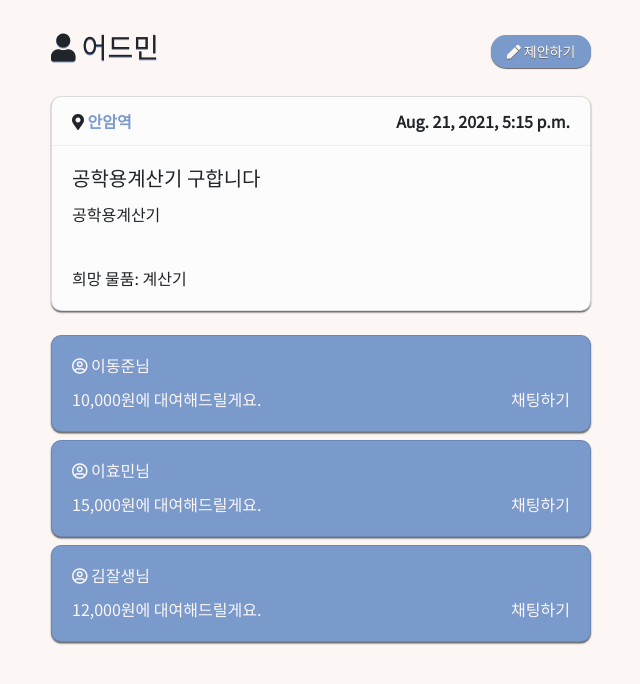
After one commit to m0nd2y/BorrowGo, a Django app: page /postdetail/19 in a window 1280 px wide. The commit adds this page. Shown: the top 684 px of the page, without its empty margins (319-959 px from the left). Run offline with Django 3.2, Linux system fonts and the light colour scheme; data comes from the database, SQL or seed files in the repository; some libraries are stand-ins or nearby versions.

Commit message:
connect_postdetail_routing

```diff
--- /dev/null
+++ b/BorrowGo/main/templates/postdetail.html
@@ -0,0 +1,132 @@
+<!DOCTYPE html>
+<html>
+
+<head>
+	<meta charset="utf-8">
+	<meta name="viewport" content="width=device-width, initial-scale=1">
+	<title>postCreate</title>
+	<link rel="stylesheet" href="https://cdnjs.cloudflare.com/ajax/libs/font-awesome/5.15.4/css/all.min.css" type="text/css">
+	<link rel="stylesheet" href="https://static.pingendo.com/bootstrap/bootstrap-4.3.1.css">
+	<link rel="preconnect" href="https://fonts.googleapis.com">
+	<link rel="preconnect" href="https://fonts.gstatic.com" crossorigin>
+	<link href="https://fonts.googleapis.com/css2?family=Noto+Sans+KR&display=swap" rel="stylesheet">
+	<style>
+		h1, h2, h3, h6, button {
+            font-family: 'Noto Sans KR', sans-serif;
+            text-shadow: 0px 0.5px 0.5px rgb(123, 154, 204);
+		}
+        h5 {
+            font-family: 'Noto Sans KR', sans-serif;
+        }
+        body {
+            margin:0;
+            padding:0;
+            background-color: rgb(252, 246, 245);
+            font-family: 'Noto Sans KR', sans-serif;
+        }
+        .propose_button {
+            background-color: rgb(123, 154, 204);
+            color: rgb(252, 246, 245);
+            border: 0;
+            border-radius: 15px;
+            width: 100px;
+            font-size: 14px;
+            text-shadow: 0px 0.5px 0.5px #666;
+            box-shadow: 0px 1px 1px #666;
+            margin-top: 0.34rem !important;
+        }
+        .propose_button:hover {
+            background-color: rgb(123, 154, 204);
+            box-shadow: 0px 0.5px 0.5px #666;
+            color: rgb(252, 246, 245);
+            opacity: 0.8;
+        }
+        .card {
+            border-radius: 10px;
+            background-color: rgb(252, 252, 252);
+            box-shadow: 0px 1.5px 1.5px #666;
+        }
+        .card-header {
+            padding: 0.75rem 1.25rem;
+            margin-bottom: 0;
+            background-color: rgba(0, 0, 0, 0);
+            border-bottom: 1px solid rgba(0, 0, 0, 0.05);
+        }
+        .location{
+            color: rgb(123, 154, 204);
+        }
+	</style>
+</head>
+
+<body>
+	<div class="py-7" style="margin-top:30px;">
+		<div class="container">
+			<div class="write-card mt-3">
+				<div class="row mt-2">
+					<div class="col-lg-3"></div>
+					<div class="col-lg-6">
+                        <h3><i class="fas fa-user"></i> {{post.writer_id}}<button type="submit" class="btn btn-light propose_button float-right" onclick="location.href='/postComment'"><i class="fas fa-pen"></i> 제안하기</button></h3>
+                    </div>
+                </div>
+            </div>
+
+            <div class="row mt-4 mb-4">
+                <div class="col-lg-3"></div>
+                <div class="col-lg-6">
+                    <div class="card">
+                        <div class="card-header"> <i class="fas fa-map-marker-alt"></i>  <b class="location">{{post.location}}</b><b class="float-right">{{post.create_time}}</b>
+                        </div>
+                        <div class="card-body">
+                            <h5 class="card-title">{{post.post_title}}</h5>
+                            <p class="card-text">{{post.post_content}}</p>
+                            <br>
+                            <p class="card-text">희망 물품: {{post.item}}</p>
+                        </div>
+                    </div>
+                </div>
+            </div>
+
+            <div class="row mt-2">
+                <div class="col-lg-3"></div>
+                <div class="col-lg-6">
+                    <div class="card" style="background-color: rgb(123, 154, 204);color: rgb(252, 246, 245);box-shadow: 0px 1.5px 1.5px #666;">
+                        <div class="card-body">
+                            <h6 class="card-title"><i class="far fa-user-circle"></i> 이동준님</h6>
+                            <p class="card-text">10,000원에 대여해드릴게요. <a href="#" class="float-right" style="color: rgb(252, 246, 245);">채팅하기</a></p>
+                        </div>
+                    </div>
+                </div>
+            </div>
+
+            <div class="row mt-2">
+                <div class="col-lg-3"></div>
+                <div class="col-lg-6">
+                    <div class="card" style="background-color: rgb(123, 154, 204);color: rgb(252, 246, 245);box-shadow: 0px 1.5px 1.5px #666;">
+                        <div class="card-body">
+                            <h6 class="card-title"><i class="far fa-user-circle"></i> 이효민님</h6>
+                            <p class="card-text">15,000원에 대여해드릴게요. <a href="#" class="float-right" style="color: rgb(252, 246, 245);">채팅하기</a></p>
+                        </div>
+                    </div>
+                </div>
+            </div>
+
+            <div class="row mt-2">
+                <div class="col-lg-3"></div>
+                <div class="col-lg-6">
+                    <div class="card" style="background-color: rgb(123, 154, 204);color: rgb(252, 246, 245);box-shadow: 0px 1.5px 1.5px #666;">
+                        <div class="card-body">
+                            <h6 class="card-title"><i class="far fa-user-circle"></i> 김잘생님</h6>
+                            <p class="card-text">12,000원에 대여해드릴게요. <a href="#" class="float-right" style="color: rgb(252, 246, 245);">채팅하기</a></p>
+                        </div>
+                    </div>
+                </div>
+            </div>
+
+		</div>
+	</div>
+	<script src="https://code.jquery.com/jquery-3.3.1.slim.min.js" integrity="sha384-q8i/X+965DzO0rT7abK41JStQIAqVgRVzpbzo5smXKp4YfRvH+8abtTE1Pi6jizo" crossorigin="anonymous"></script>
+	<script src="https://cdn.jsdelivr.net/npm/@popperjs/core@2.9.3/dist/umd/popper.min.js" integrity="sha384-eMNCOe7tC1doHpGoWe/6oMVemdAVTMs2xqW4mwXrXsW0L84Iytr2wi5v2QjrP/xp" crossorigin="anonymous"></script>
+	<script src="https://cdn.jsdelivr.net/npm/bootstrap@5.1.0/dist/js/bootstrap.min.js" integrity="sha384-cn7l7gDp0eyniUwwAZgrzD06kc/tftFf19TOAs2zVinnD/C7E91j9yyk5//jjpt/" crossorigin="anonymous"></script>
+</body>
+
+</html>
--- a/BorrowGo/main/templates/postlist.html
+++ b/BorrowGo/main/templates/postlist.html
@@ -82,7 +82,7 @@
         <div class="row mt-2">
           <div class="col-lg-3"></div>
           <div class="col-lg-6">
-            <div class="card" onclick="location.href='/postDetail?id=1'">
+            <div class="card" onclick="location.href='/postdetail/{{list.post_id}}'">
               <div class="card-header">
                 <i class="fas fa-map-marker-alt"></i> <b class="location">{{list.location}}</b>
               </div>
--- a/BorrowGo/main/urls.py
+++ b/BorrowGo/main/urls.py
@@ -5,6 +5,7 @@ urlpatterns = [
     path('', views.index, name='main_index'),
     path('postcreate', views.postcreate, name='main_postcreate'),
     path('postcreate/create', views.postcreate_create, name = 'main_posetcreate_create'),
+    path('postdetail/<str:post_id>', views.postdetail, name = 'postdetail'),
     path('signup', views.signup, name='main_signup'),
     path('signup/join', views.join, name='main_join'),
     path('signin', views.signin, name='main_signin'),
--- a/BorrowGo/main/views.py
+++ b/BorrowGo/main/views.py
@@ -24,6 +24,11 @@ def index(request):
 def postcreate(request) :
     return render(request, 'postcreate.html')
 
+def postdetail(request, post_id):
+    post = Post.objects.get(post_id = post_id)
+    content = {'post':post}
+    return render(request, 'postdetail.html', content)
+
 def postcreate_create(request) :
     title = request.POST['postTitle']
     content = request.POST['postContent']
@@ -32,13 +37,6 @@ def postcreate_create(request) :
 
     #nowUser은 현재 접속중인 User 정보로 해야함
     currentUser = request.session['user_id']
-    '''
-    print(1234)
-    print(currentUser)
-    print(1234)
-    nowUser = User.objects.get(user_email = currentUser)
-    print(nowUser)
-    '''
     newPost = Post(post_title = title, post_content = content, location = location, item = item, writer_id = currentUser)
     newPost.save()
 
```
Also changed, not shown: BorrowGo/main/models.py (line endings or trailing spaces).
